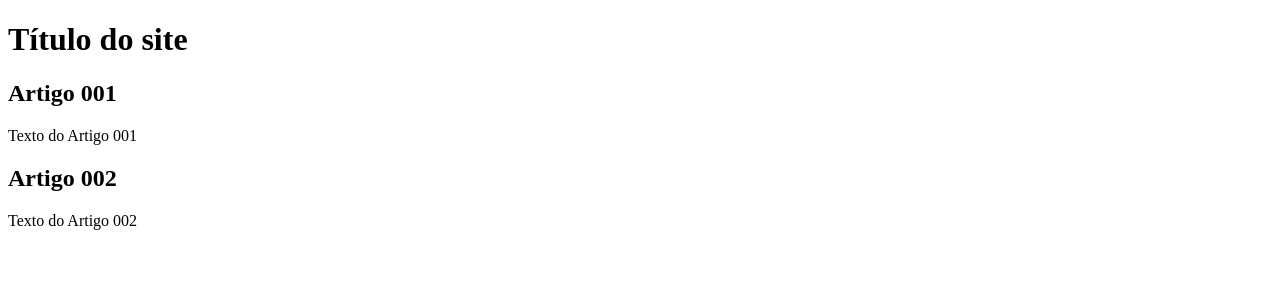
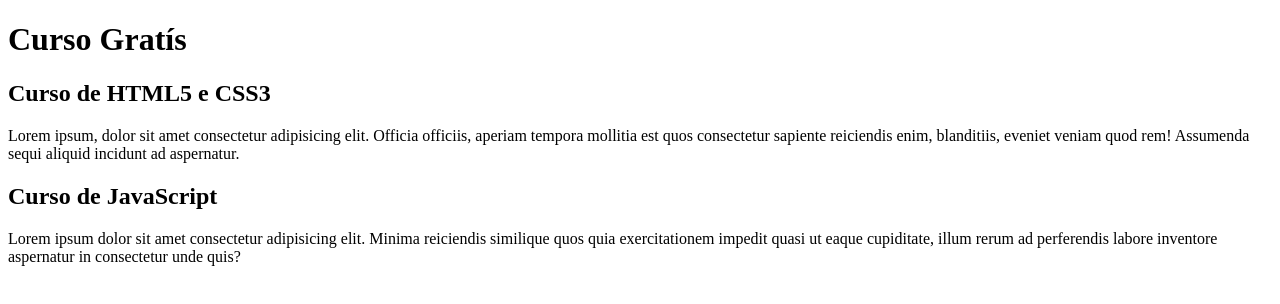
Before and after one commit to Artimes22/projeto-site, a plain HTML site: page index.html in a window 1280 px wide. Drawn offline with Linux system fonts and the light colour scheme.

Commit message:
comecei a escrever o conteúdo

```diff
--- a/index.html
+++ b/index.html
@@ -9,15 +9,15 @@
 <body>
     <main>
         <header>
-            <h1>Título do site</h1>
+            <h1>Curso Gratís</h1>
         </header>
         <article>
-            <h2>Artigo 001</h2>
-            <p>Texto do Artigo 001</p>
+            <h2>Curso de HTML5 e CSS3</h2>
+            <p>Lorem ipsum, dolor sit amet consectetur adipisicing elit. Officia officiis, aperiam tempora mollitia est quos consectetur sapiente reiciendis enim, blanditiis, eveniet veniam quod rem! Assumenda sequi aliquid incidunt ad aspernatur.</p>
         </article>
         <article>
-            <h2>Artigo 002</h2>
-            <p>Texto do Artigo 002</p>
+            <h2>Curso de JavaScript</h2>
+            <p>Lorem ipsum dolor sit amet consectetur adipisicing elit. Minima reiciendis similique quos quia exercitationem impedit quasi ut eaque cupiditate, illum rerum ad perferendis labore inventore aspernatur in consectetur unde quis?</p>
         </article>
     </main>
 
```
